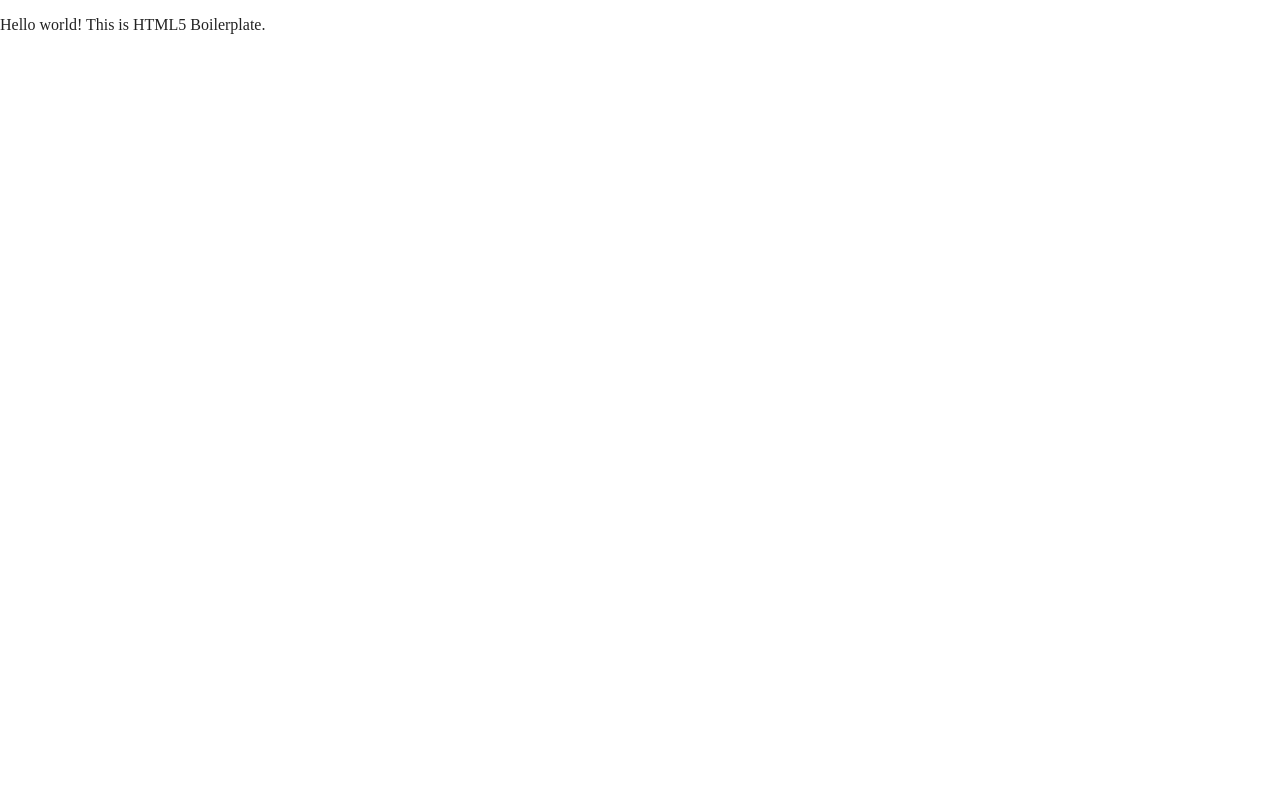
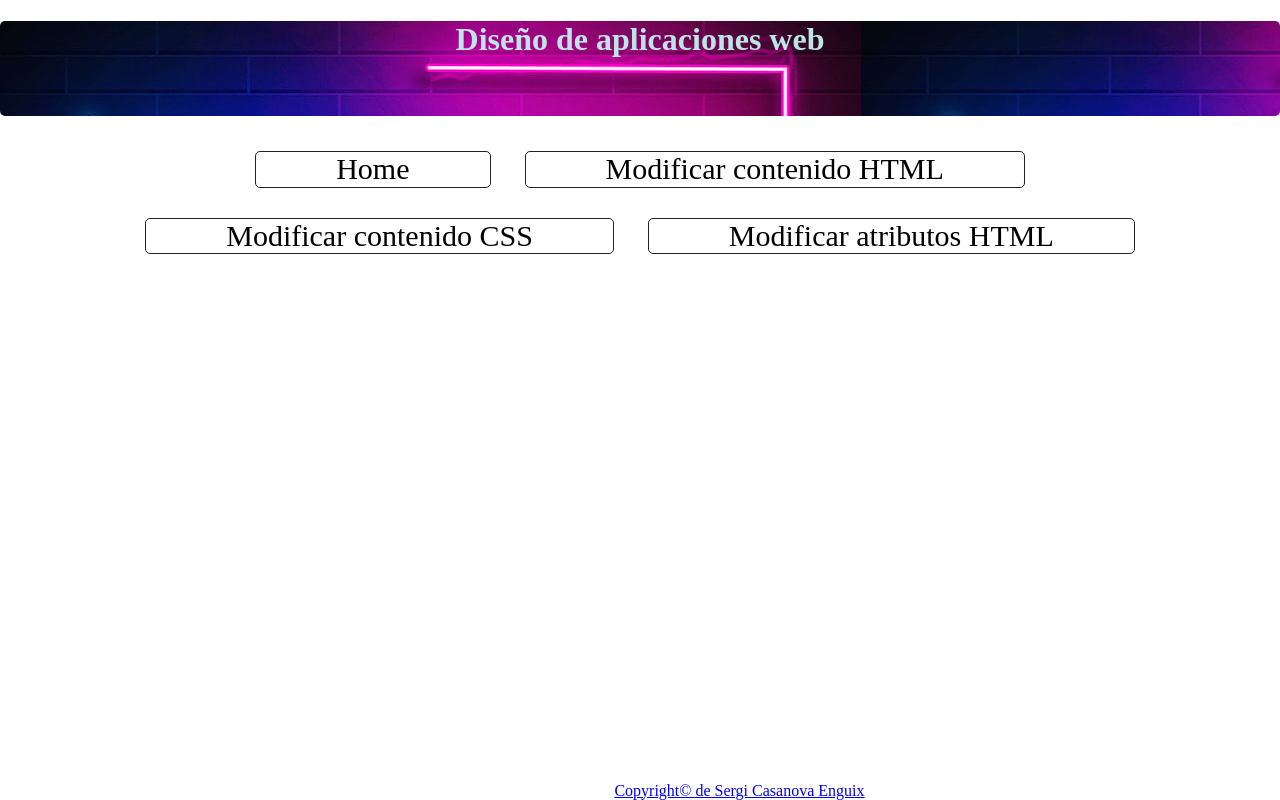
Before and after one commit to sergicasanova/ProyectX, a website built with Parcel: page index.html in a window 1280 px wide. Built offline with nearby package versions, Linux system fonts and the light colour scheme.

Commit message:
feat(layout): Layout creado por el primer usuario

```diff
--- a/css/main.css
+++ b/css/main.css
@@ -1,4 +1,67 @@
 /*! HTML5 Boilerplate v8.0.0 | MIT License | https://html5boilerplate.com/ */
+
+header {
+  background-image: url("../img/imagenFondo.jpg");
+  height: 95px;
+  border-radius: 5px;
+}
+
+h1 {
+  color: rgb(189, 229, 229);
+  text-align: center;
+}
+
+body {
+  height: 95%;
+}
+
+.descripcion{
+  text-align: center;
+  margin-top: 40px;
+}
+
+footer {
+  text-decoration: none;
+  position: absolute;
+  margin-left: 48%;
+  bottom: 0;
+}
+
+/*Menu*/
+div ul{
+  text-align: center;
+  height: auto;
+  padding: 0px;
+  margin: 0px;
+  margin-top: 20px;
+}
+
+li {
+  border: solid 1px;
+  border-radius: 5px;
+  margin: 15px;
+}
+
+div ul li{
+  display: inline-block;
+}
+
+div ul li a{
+  display: inline-block;
+  color: black;
+  padding: 0 80px;
+  font-size: 30px;
+  text-decoration: none;
+}
+
+div ul li a:hover{
+  color: #cdadf1;
+  background-color: rgb(16, 68, 158);
+  text-shadow: white 1px 1px;
+  transition: 0.3;
+}
+
+
 
 /* main.css 2.1.0 | MIT License | https://github.com/h5bp/main.css#readme */
 /*
--- a/index.html
+++ b/index.html
@@ -23,9 +23,26 @@
 </head>
 
 <body>
+  <!-- Add your site or application content here -->
+  <header>
+    <div>
+      <h1>Diseño de aplicaciones web</h1>
+    </div>
+  </header>
+  <div class="menu">
+    <ul>
+        <li><a href="#">Home</a></li>
+        <li><a href="#">Modificar contenido HTML</a></li>
+        <li><a href="#">Modificar contenido CSS</a></li>
+        <li><a href="#">Modificar atributos HTML</a> </li>
+    </ul>
+  </div>
+  <footer>
+    <div >
+      <a href="#">Copyright© de Sergi Casanova Enguix</a>
+    </div>
+  </footer>
 
-  <!-- Add your site or application content here -->
-  <p>Hello world! This is HTML5 Boilerplate.</p>
   <script src="js/vendor/modernizr-3.11.2.min.js"></script>
   <script src="js/plugins.js"></script>
   <script src="js/main.js"></script>
```
Also changed, not shown: img/imagenFondo.jpg (added).
